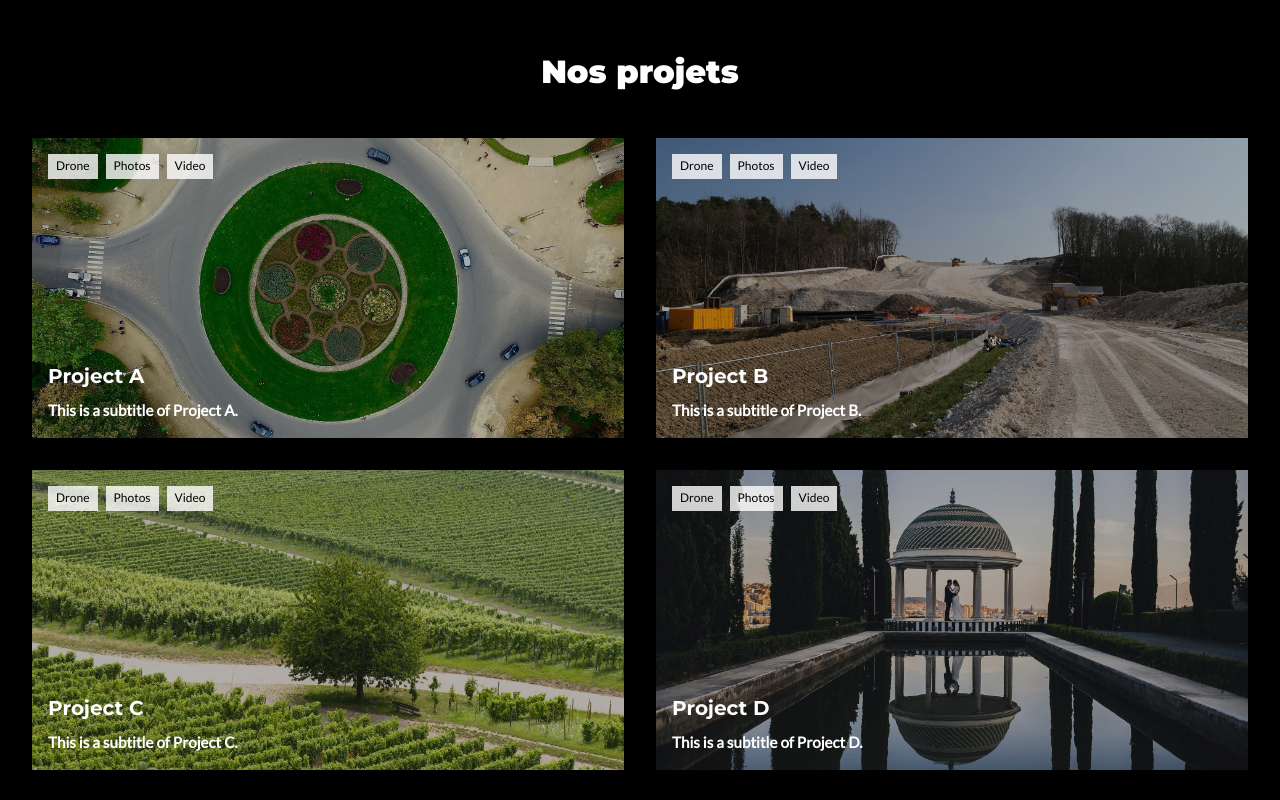
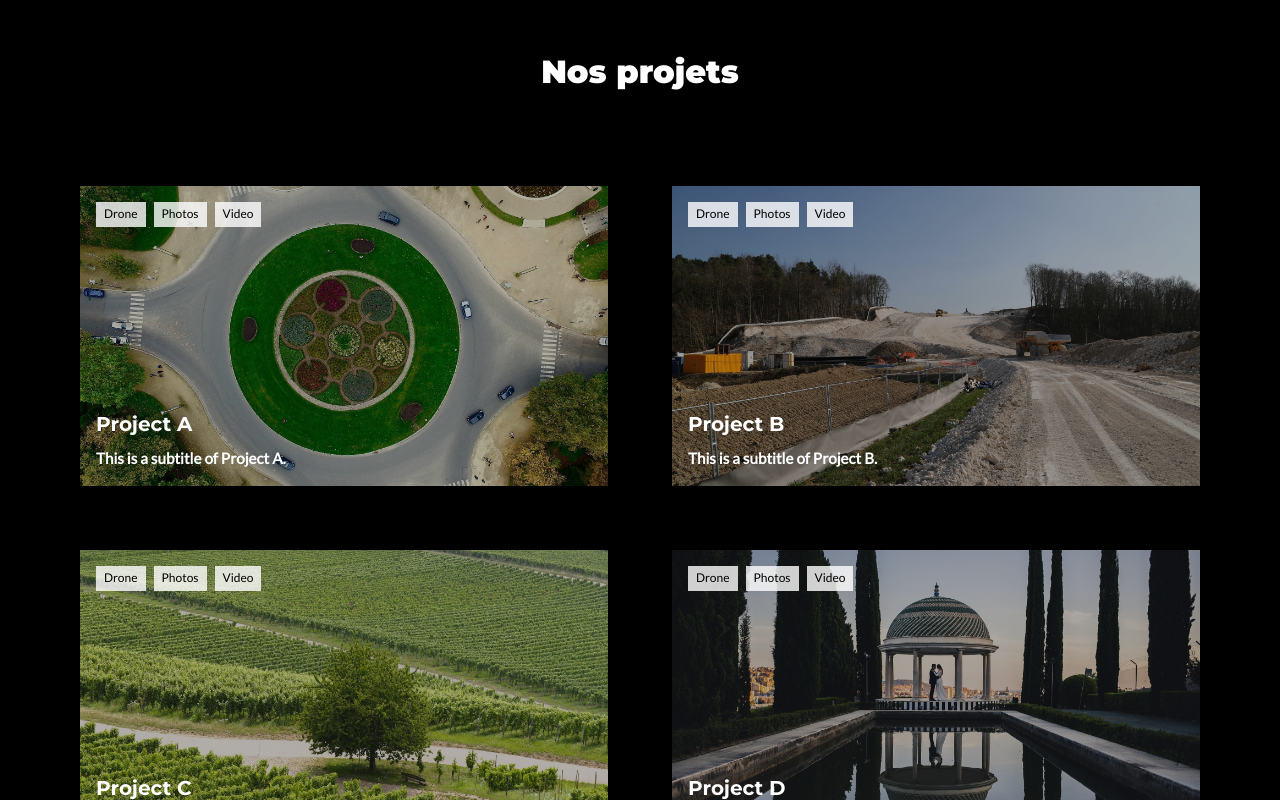
Before and after one commit to Guillaume811/site_dmv, a React (Create React App) app in the folder dmv/: page / in a window 1280 px wide. Shown: the part 1040-1840 px from the top of the page. Built offline with nearby package versions, Linux system fonts and the light colour scheme.

Commit message:
modif présentation

```diff
--- a/dmv/src/components/grid/ProjectGrid/ProjectGrid.module.scss
+++ b/dmv/src/components/grid/ProjectGrid/ProjectGrid.module.scss
@@ -2,8 +2,8 @@
     width: 100%;
     display: grid;
     grid-template-columns: repeat(2, 1fr);
-    gap: 2rem;
-    padding: 1rem;
+    gap: 4rem;
+    padding: 4rem;
     box-sizing: border-box;
 
     @media (max-width: 768px) {
```
